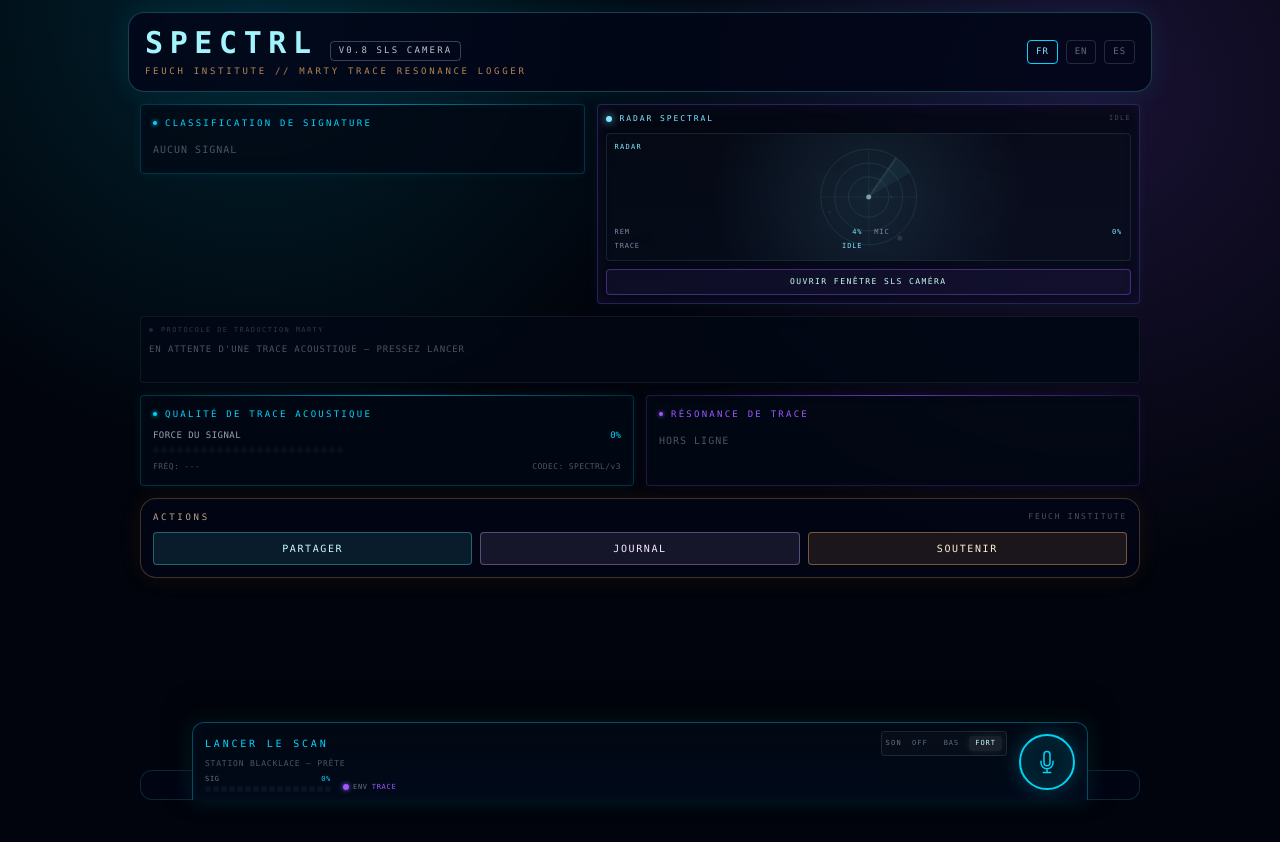
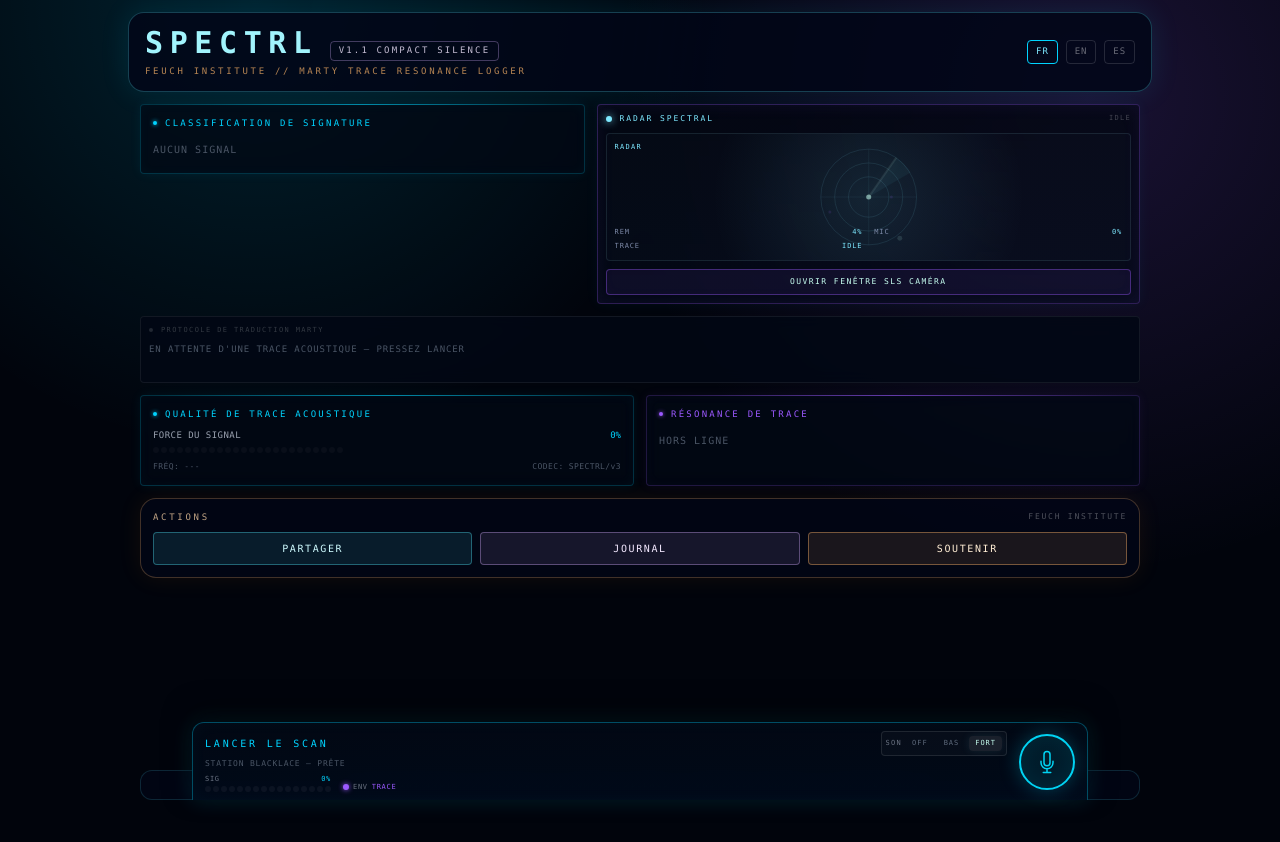
Before and after one commit to benoitlub/SpecTRL, a React (Vite) app: page / in a window 1280 px wide. Shown: the top 842 px of the page. Built offline with nearby package versions, Linux system fonts and the light colour scheme.

Commit message:
Update displayed SpecTRL version to v1.1

```diff
--- a/src/pages/Home.tsx
+++ b/src/pages/Home.tsx
@@ -19,7 +19,7 @@ const ACTION_COPY: Record<Lang, { actions: string; share: string; hideJournal: s
     journal: "Journal",
     support: "Soutenir",
     journalTitle: "Journal spectral compact",
-    footer: "Feuch Institute // SpecTRL v0.8 SLS CAMERA // radar seul // SLS caméra réel",
+    footer: "Feuch Institute // SpecTRL v1.1 COMPACT SILENCE // protocole compact // son modulable",
   },
   en: {
     actions: "Actions",
@@ -28,7 +28,7 @@ const ACTION_COPY: Record<Lang, { actions: string; share: string; hideJournal: s
     journal: "Journal",
     support: "Support",
     journalTitle: "Compact spectral journal",
-    footer: "Feuch Institute // SpecTRL v0.8 SLS CAMERA // radar only // real camera SLS",
+    footer: "Feuch Institute // SpecTRL v1.1 COMPACT SILENCE // compact protocol // sound control",
   },
   es: {
     actions: "Acciones",
@@ -37,7 +37,7 @@ const ACTION_COPY: Record<Lang, { actions: string; share: string; hideJournal: s
     journal: "Diario",
     support: "Apoyar",
     journalTitle: "Diario espectral compacto",
-    footer: "Feuch Institute // SpecTRL v0.8 SLS CAMERA // solo radar // SLS cámara real",
+    footer: "Feuch Institute // SpecTRL v1.1 COMPACT SILENCE // protocolo compacto // sonido ajustable",
   },
 };
 
@@ -49,7 +49,7 @@ function Header({ lang, setLang }: { lang: Lang; setLang: (lang: Lang) => void }
           <div>
             <div className="flex flex-wrap items-baseline gap-3">
               <h1 className="font-mono text-2xl font-black uppercase tracking-[0.22em] text-cyan-200 sm:text-3xl">SpecTRL</h1>
-              <span className="rounded border border-purple-300/30 px-2 py-0.5 text-[9px] font-mono uppercase tracking-[0.24em] text-purple-100/80">v0.8 SLS CAMERA</span>
+              <span className="rounded border border-purple-300/30 px-2 py-0.5 text-[9px] font-mono uppercase tracking-[0.24em] text-purple-100/80">v1.1 COMPACT SILENCE</span>
             </div>
             <div className="mt-1 text-[9px] font-mono uppercase tracking-[0.30em] text-orange-300/70">Feuch Institute // Marty trace resonance logger</div>
           </div>
```
